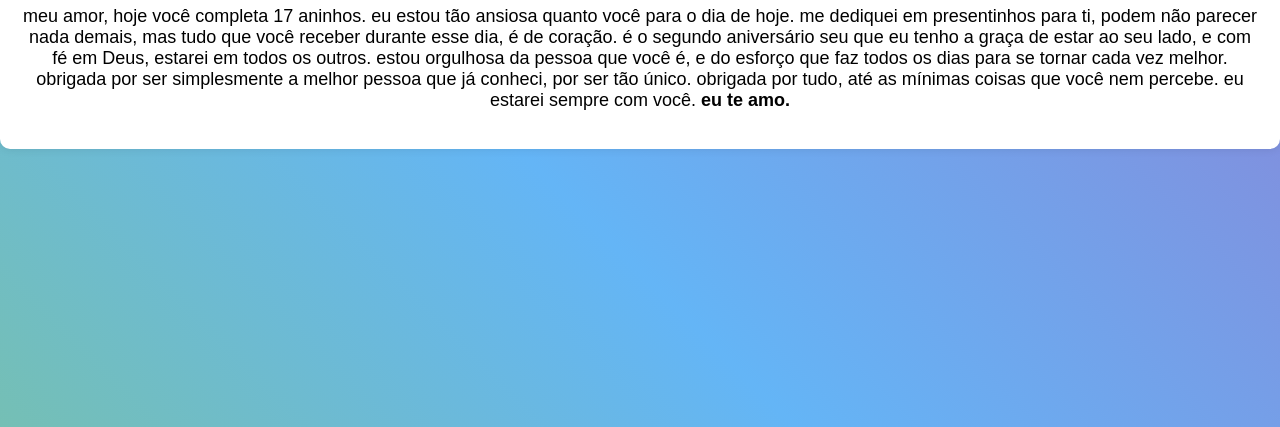
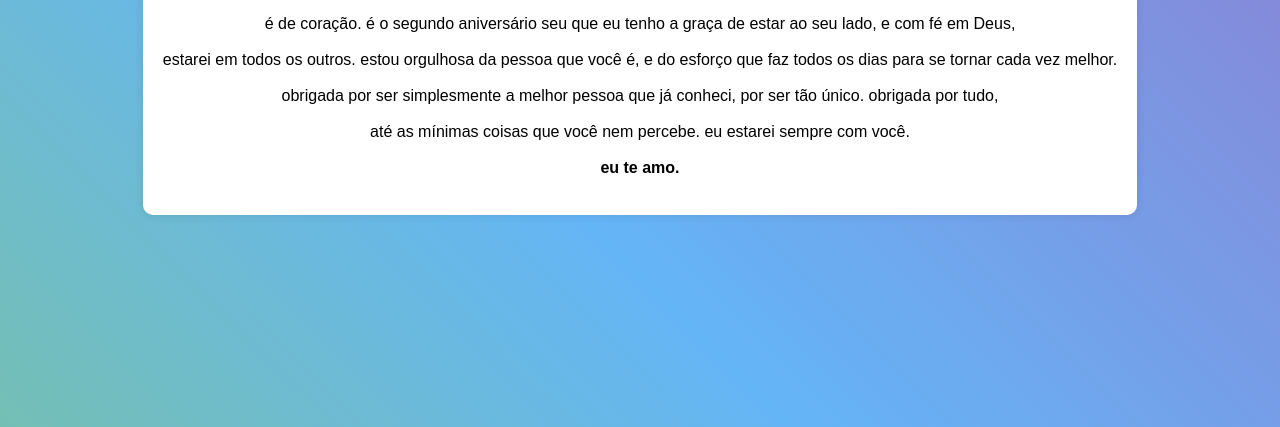
Before and after one commit to hwllthy/leo-eu-te-amo, a plain HTML site: page index.html in a window 1280 px wide. Shown: the part 373-800 px from the top of the page. Drawn offline with Linux system fonts and the light colour scheme.

Commit message:
index.html

```diff
--- a/index.html
+++ b/index.html
@@ -9,15 +9,13 @@
 <body>
     <div class="container">
         <h1>feliz aniversário, meu amor! 💗</h1>
-        <p>
-            meu amor, hoje você completa 17 aninhos. eu estou tão ansiosa quanto você para o dia de hoje.
-            me dediquei em presentinhos para ti, podem não parecer nada demais, mas tudo que você receber durante esse dia,
-            é de coração. é o segundo aniversário seu que eu tenho a graça de estar ao seu lado, e com fé em Deus,
-            estarei em todos os outros. estou orgulhosa da pessoa que você é, e do esforço que faz todos os dias para se tornar cada vez melhor.
-            obrigada por ser simplesmente a melhor pessoa que já conheci, por ser tão único. obrigada por tudo,
-            até as mínimas coisas que você nem percebe. eu estarei sempre com você.
-            <strong>eu te amo.</strong>
-        </p>
+        <p>meu amor, hoje você completa 17 aninhos. eu estou tão ansiosa quanto você para o dia de hoje.</p>
+        </p>me dediquei em presentinhos para ti, podem não parecer nada demais, mas tudo que você receber durante esse dia,</p>
+        </p>é de coração. é o segundo aniversário seu que eu tenho a graça de estar ao seu lado, e com fé em Deus,</p>
+        </p>estarei em todos os outros. estou orgulhosa da pessoa que você é, e do esforço que faz todos os dias para se tornar cada vez melhor.</p>
+        </p>obrigada por ser simplesmente a melhor pessoa que já conheci, por ser tão único. obrigada por tudo,</p>
+        </p>até as mínimas coisas que você nem percebe. eu estarei sempre com você.</p>
+        </p><strong>eu te amo.</strong></p>
     </div>
 </body>
 </html>
```
